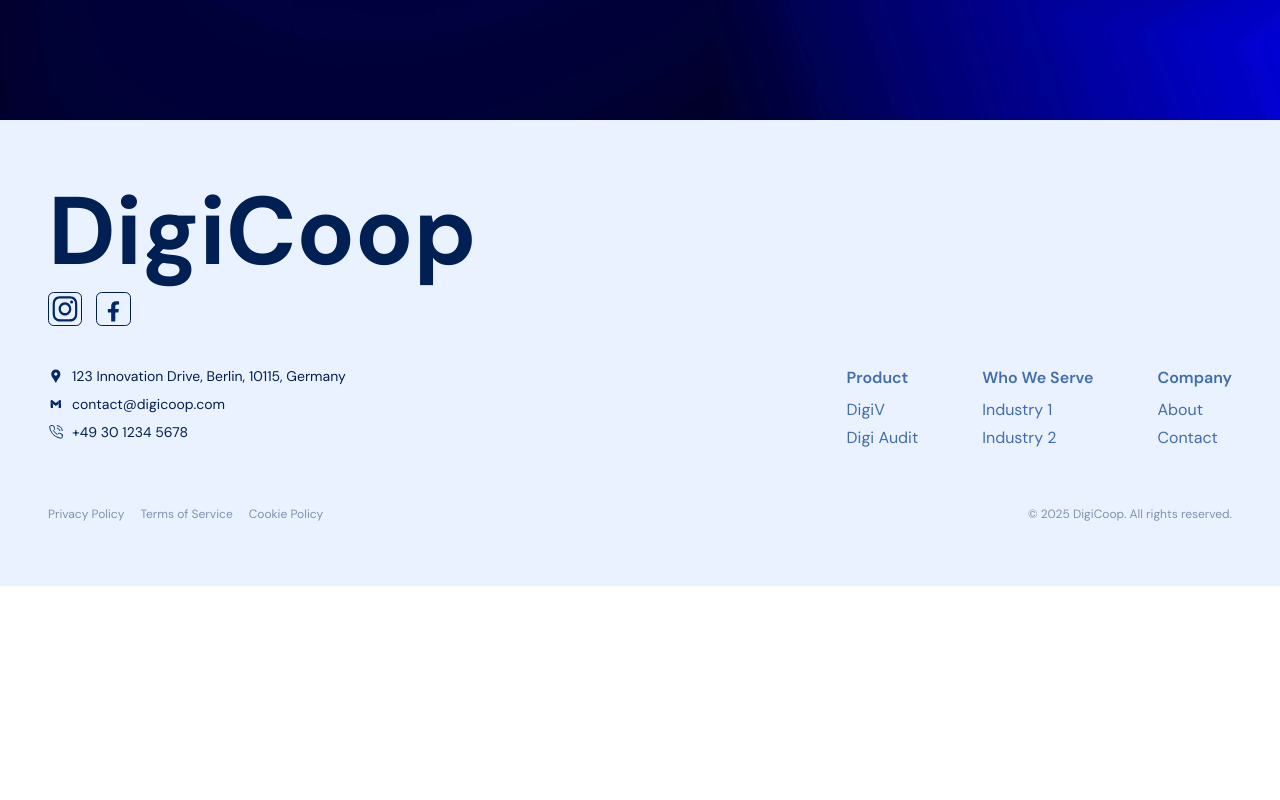
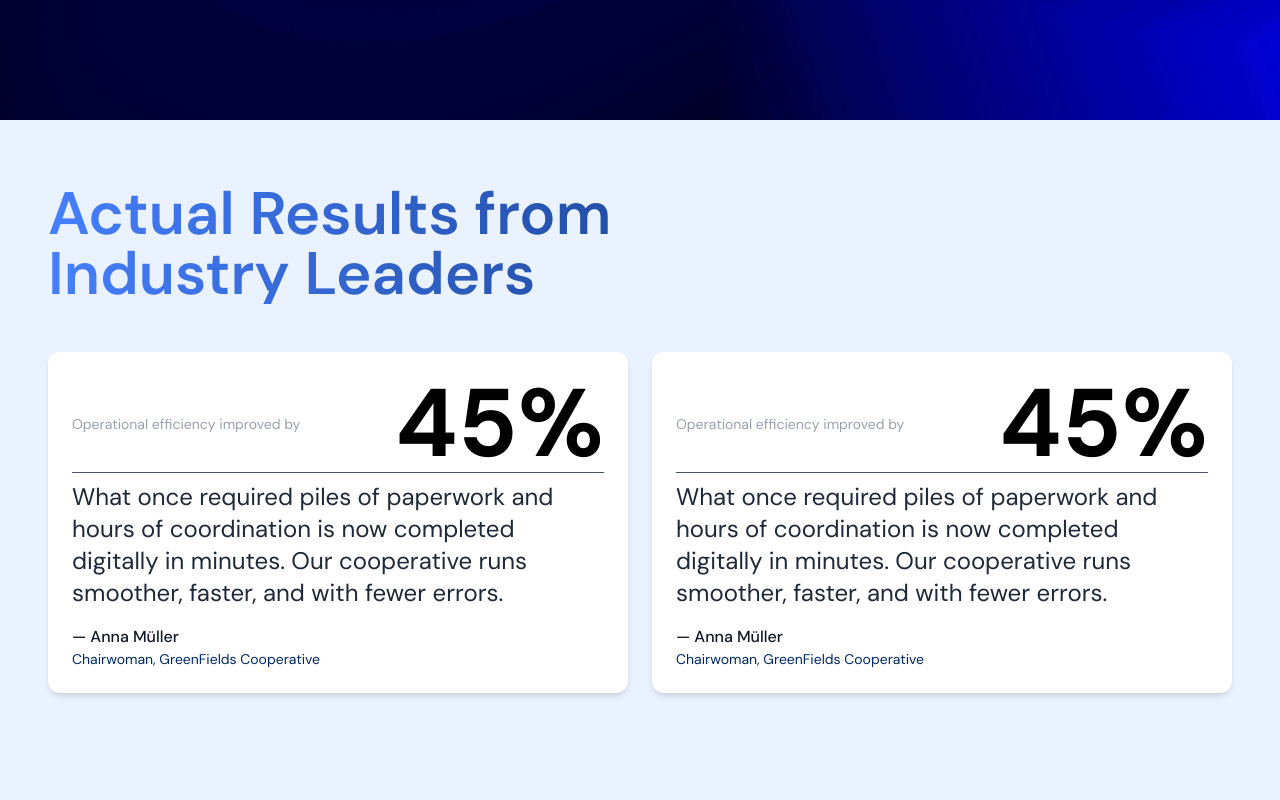
Before and after one commit to Auricmondal/Digicoop, a React (Vite) app in the folder client/: page /solutions in a window 1280 px wide. Shown: the part 760-1560 px from the top of the page. Before the commit the page ends 1346 px from the top, so only its background shows below. Built offline with nearby package versions, Linux system fonts and the light colour scheme.

Commit message:
added actual-results section

```diff
--- /dev/null
+++ b/client/src/components/sections/ActualResults.jsx
@@ -0,0 +1,45 @@
+import React from "react";
+import SectionWrapper from "../../layouts/SectionWrapper";
+import { TestimonialCard } from "../ui/Cards";
+
+const ActualResults = () => {
+  const testimonials = [
+    {
+      efficiency: "45%",
+      testimonial:
+        "What once required piles of paperwork and hours of coordination is now completed digitally in minutes. Our cooperative runs smoother, faster, and with fewer errors.",
+      author: "Anna Müller",
+      designation: "Chairwoman, GreenFields Cooperative",
+    },
+    {
+      efficiency: "45%",
+      testimonial:
+        "What once required piles of paperwork and hours of coordination is now completed digitally in minutes. Our cooperative runs smoother, faster, and with fewer errors.",
+      author: "Anna Müller",
+      designation: "Chairwoman, GreenFields Cooperative",
+    }
+  ];
+  return (
+    <div className="bg-[#EAF2FF]">
+      <SectionWrapper className="max-w-[1460px] mx-auto">
+        <h2 className="text-2xl md:text-4xl lg:text-6xl font-semibold md:text-left text-center mb-12 bg-clip-text text-transparent bg-gradient-to-r from-dark-tint to-primary-dark">
+          Actual Results from <br/> Industry Leaders
+        </h2>
+
+        <div className="rounded-md flex flex-col md:flex-row justify-between gap-6 text-center sm:text-left lg:mb-6">
+          {testimonials.map((testimonial, index) => (
+            <TestimonialCard
+              key={index}
+              efficiency={testimonial.efficiency}
+              testimonial={testimonial.testimonial}
+              author={testimonial.author}
+              designation={testimonial.designation}
+            />
+          ))}
+        </div>
+      </SectionWrapper>
+    </div>
+  );
+};
+
+export default ActualResults;
--- a/client/src/components/sections/Legacy.jsx
+++ b/client/src/components/sections/Legacy.jsx
@@ -5,6 +5,15 @@ import { QuoteCard } from "../ui/Cards";
 import AnimatedHeader from "../ui/AnimatedHeader";
 
 const LegacySection = () => {
+  const quotes = [
+    {
+      quote: "Trebor Scholz, who reimagined cooperation in the digital space.",
+    },
+    {
+      quote:
+        "José Maria Arizmendiarrieta, who showed that entrepreneurship can be member-owned.",
+    },
+  ];
   return (
     <SectionWrapper className="max-w-[1460px] mx-auto">
       <div className="m-8 flex justify-center">
@@ -24,9 +33,9 @@ const LegacySection = () => {
       </p>
 
       <div className="bg-dark-tint text-white rounded-md px-6 py-8 flex flex-col md:flex-row justify-between gap-6 text-center sm:text-left mb-8 md:mb-16">
-        <QuoteCard quote="Trebor Scholz, who reimagined cooperation in the digital space." />
-
-        <QuoteCard quote="José Maria Arizmendiarrieta, who showed that entrepreneurship can be member-owned." />
+        {quotes.map((quote, index) => (
+          <QuoteCard key={index} quote={quote.quote} />
+        ))}
       </div>
       <p className="text-gray-700 md:text-xl lg:text-2xl mb-8">
         We see DigiCoop as the next step in this legacy. By offering audit-proof
--- a/client/src/components/sections/OurSolutions.jsx
+++ b/client/src/components/sections/OurSolutions.jsx
@@ -24,9 +24,9 @@ const OurSolutions = () => {
   ];
 
   return (
-    <SectionWrapper className="">
+    <SectionWrapper className="max-w-[1460px] mx-auto">
       {/*Parent Background*/}
-      <div className="flex flex-col items-center gap-4 max-w-[1460px] mx-auto">
+      <div className="flex flex-col items-center gap-4">
         <GradientBadge text="Our Solutions" />
 
         {/* Title */}
--- a/client/src/components/ui/Cards.jsx
+++ b/client/src/components/ui/Cards.jsx
@@ -1,7 +1,8 @@
 import React from "react";
-import { ButtonFlippedReveal } from "./Buttons";
+import { ButtonFlippedReveal } from "../ui/Buttons";
 import { ArrowRight, ArrowUpRight } from "lucide-react";
 import QuotationVector from "../../assets/icons/QuotationVector.svg";
+import TestimonialBG from "../../assets/images/solutions-bg.webp";
 
 export function SolutionCard({ image, title, subtitle, buttontext }) {
   return (
@@ -17,16 +18,19 @@ export function SolutionCard({ image, title, subtitle, buttontext }) {
 
       {/* Content Section */}
       <div className="bg-white rounded-b-xl p-6 hover:shadow-lg ease-in-out duration-500">
-        <h3 className="text-2xl md:text-4xl font-semibold leading-tight">{title}</h3>
-        <p className="mt-4 mb-2 text-md md:text-lg max-w-2xl text-gray-400">{subtitle}</p>
+        <h3 className="text-2xl md:text-4xl font-semibold leading-tight">
+          {title}
+        </h3>
+        <p className="mt-4 mb-2 text-md md:text-lg max-w-2xl text-gray-400">
+          {subtitle}
+        </p>
         <div>
           <ButtonFlippedReveal
             icon={<ArrowRight />}
             hoverIcon={
               <ArrowUpRight className="text-primary bg-white rounded-full" />
             }
-            fullWidth={true}
-            className="bg-tint text-primary-dark rounded-2xl w-full h-[64px] flex items-center justify-center font-semibold"
+            className="bg-tint text-primary-dark rounded-xl w-full h-[64px] border-[2px] flex items-center justify-center font-semibold"
           >
             {buttontext}
           </ButtonFlippedReveal>
@@ -39,30 +43,80 @@ export function SolutionCard({ image, title, subtitle, buttontext }) {
 export function QuoteCard({ quote }) {
   const openquotes = (
     <div className="flex gap-1 shrink-0">
-      <img src={QuotationVector} alt="Quote Vector" className="h-8 md:h-24 lg:h-12 w-auto" />
-      <img src={QuotationVector} alt="Quote Vector" className="h-8 md:h-24 lg:h-12 w-auto" />
+      <img
+        src={QuotationVector}
+        alt="Quote Vector"
+        className="h-8 md:h-24 lg:h-12 w-auto"
+      />
+      <img
+        src={QuotationVector}
+        alt="Quote Vector"
+        className="h-8 md:h-24 lg:h-12 w-auto"
+      />
     </div>
   );
 
   const closequotes = (
     <div className="flex gap-1 shrink-0 rotate-y-180">
-      <img src={QuotationVector} alt="Quote Vector" className="h-8 md:h-24 lg:h-12 w-auto"/>
-      <img src={QuotationVector} alt="Quote Vector" className="h-8 md:h-24 lg:h-12 w-auto"/>
+      <img
+        src={QuotationVector}
+        alt="Quote Vector"
+        className="h-8 md:h-24 lg:h-12 w-auto"
+      />
+      <img
+        src={QuotationVector}
+        alt="Quote Vector"
+        className="h-8 md:h-24 lg:h-12 w-auto"
+      />
     </div>
   );
 
   return (
     <div className="relative flex md:w-1/2">
-      <div className="h-full">
-        {openquotes}
-      </div>
+      <div className="h-full">{openquotes}</div>
 
       <div className="min-w-0 flex-1 font-medium text-center text-xl md:text-2xl my-auto">
         <p className="break-words mx-2 my-24">{quote}</p>
       </div>
 
-      <div className="flex items-end md:h-full">
-        {closequotes}
+      <div className="flex items-end md:h-full">{closequotes}</div>
+    </div>
+  );
+}
+
+export function TestimonialCard({ efficiency, testimonial, author, designation }) {
+  return (
+    <div className="group relative mx-auto bg-white shadow-md rounded-xl p-6 overflow-hidden">
+      {/* Background image layer */}
+      <div
+        className="absolute inset-0 bg-cover bg-center opacity-0 group-hover:opacity-100 transition-opacity duration-300 ease-in-out bg-blend-hard-light"
+        style={{ backgroundImage: `url('${TestimonialBG}')`, backgroundColor: 'rgba(255,255,255,0.5)' }}
+      />
+
+      {/* Content layer */}
+      <div className="relative z-10">
+        {/* Efficiency Header */}
+        <div className="flex gap-2 items-center justify-between">
+          <p className="text-left text-sm text-gray-400">
+            Operational efficiency improved by
+          </p>
+          <h2 className="text-right text-black group-hover:text-white text-5xl md:text-8xl font-bold">{efficiency}</h2>
+        </div>
+
+        <hr className="border-gray-600 group-hover:border-gray-200 mb-2" />
+
+        {/* Testimonial */}
+        <p className="text-left text-gray-800 group-hover:text-gray-200 text-xl md:text-2xl">
+          {testimonial}
+        </p>
+
+        {/* Author */}
+        <div className="mt-4">
+          <p className="text-left text-gray-900 group-hover:text-gray-200 font-medium">— {author}</p>
+          <p className="text-left text-sm text-primary group-hover:text-tint">
+            {designation}
+          </p>
+        </div>
       </div>
     </div>
   );
--- a/client/src/pages/SolutionsPage.jsx
+++ b/client/src/pages/SolutionsPage.jsx
@@ -1,10 +1,12 @@
 import React from "react";
 import SolutionsHero from "../components/sections/SolutionsHero";
+import ActualResults from "../components/sections/ActualResults";
 
 const SolutionsPage = () => {
   return (
     <div>
       <SolutionsHero />
+      <ActualResults />
     </div>
   );
 };
```
